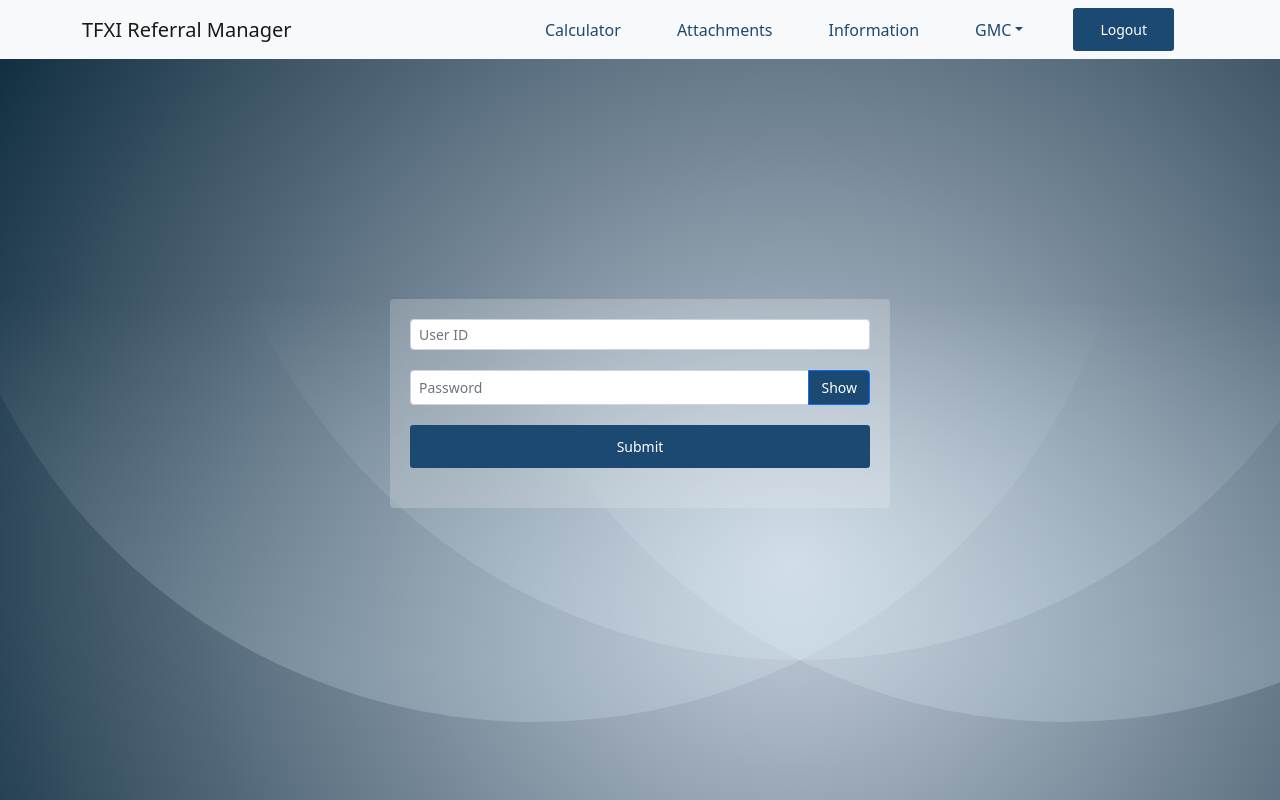
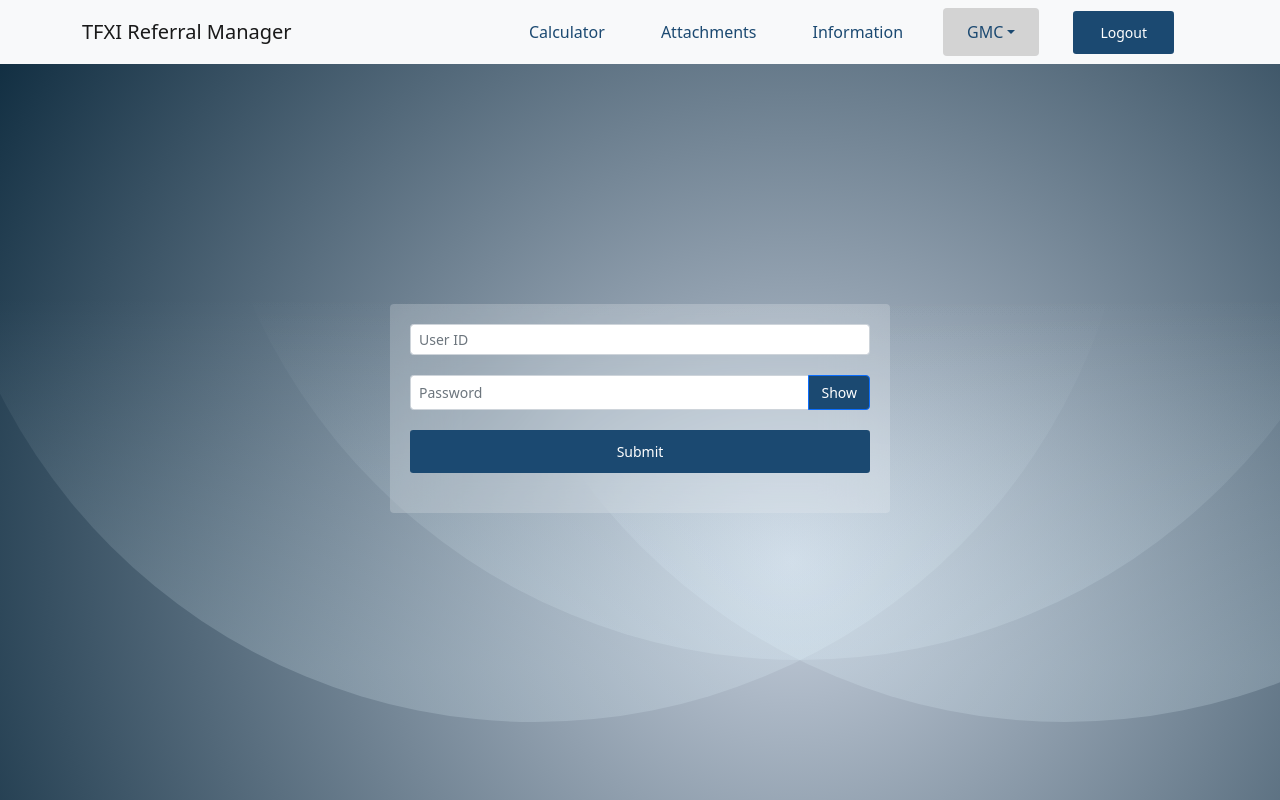
Before and after one commit to tengweiherr/Affiliate-manager, a React (Create React App) app in the folder client/: page /login in a window 1280 px wide. Built offline with nearby package versions, Linux system fonts and the light colour scheme; no server answers; sample sign-in values are in the browser's storage.

Commit message:
highlight fund dropdown

```diff
--- a/client/src/components/Header/Navbar.tsx
+++ b/client/src/components/Header/Navbar.tsx
@@ -47,7 +47,7 @@ const NavBar = ({user,fund,setFund,currentTab,setCurrentTab}:Props) => {
                             <Nav.Link className="me-4" onClick={()=>onCurrentTabSelect("calculator",fund)}>Calculator</Nav.Link>
                             <Nav.Link className="me-4" onClick={()=>onCurrentTabSelect("attachments",fund)}>Attachments</Nav.Link>
                             <Nav.Link className="me-4" onClick={()=>setShow(true)}>Information</Nav.Link>
-                            <NavDropdown className="me-4" title={fund} id="fund-dropdown" onSelect={onNavDropdownSelect}>
+                            <NavDropdown className="me-4 px-2 py-1 rounded" style={{background:"lightgrey"}} title={fund} id="fund-dropdown" onSelect={onNavDropdownSelect}>
                                 <NavDropdown.Item eventKey="GMC">
                                     GMC
                                 </NavDropdown.Item>
```
